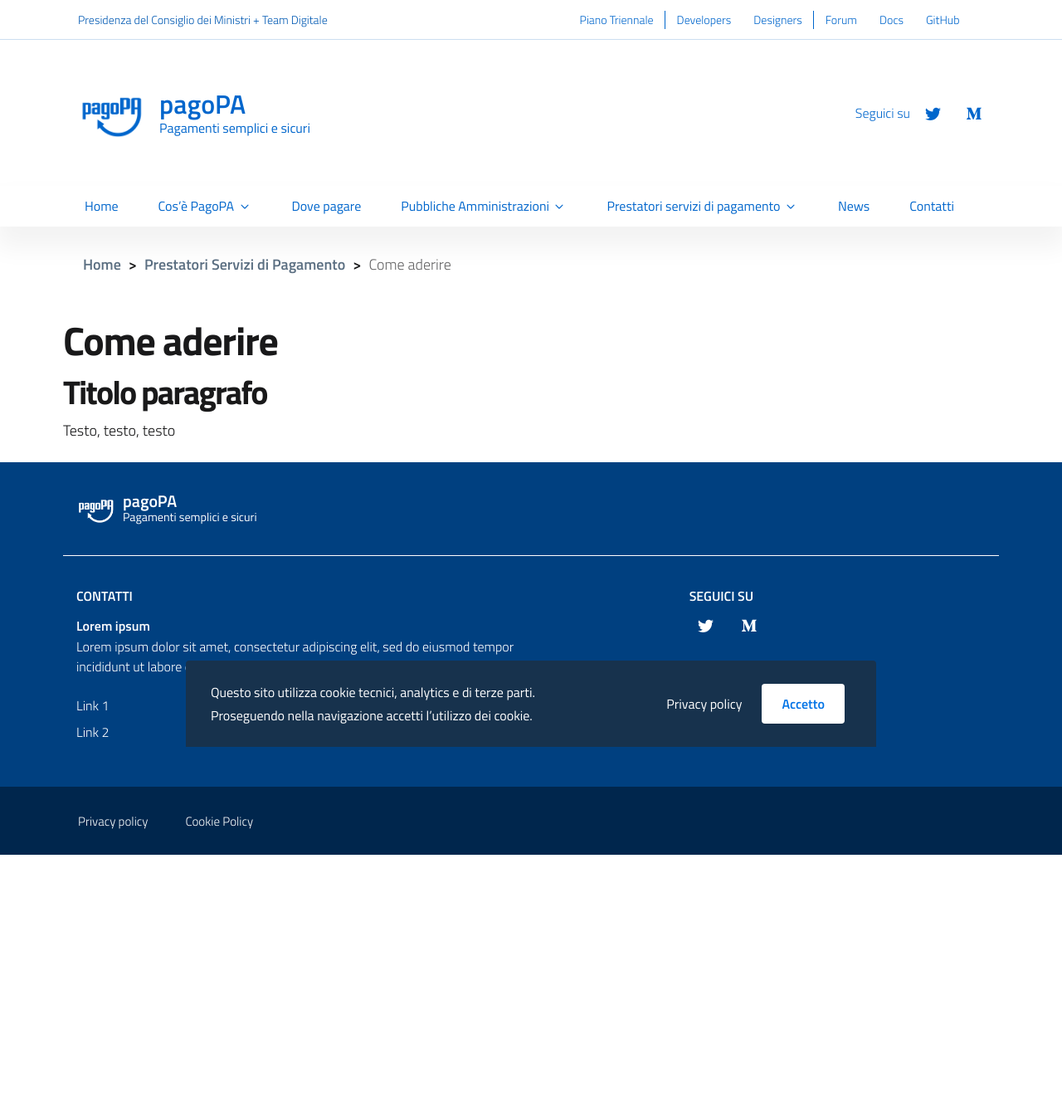
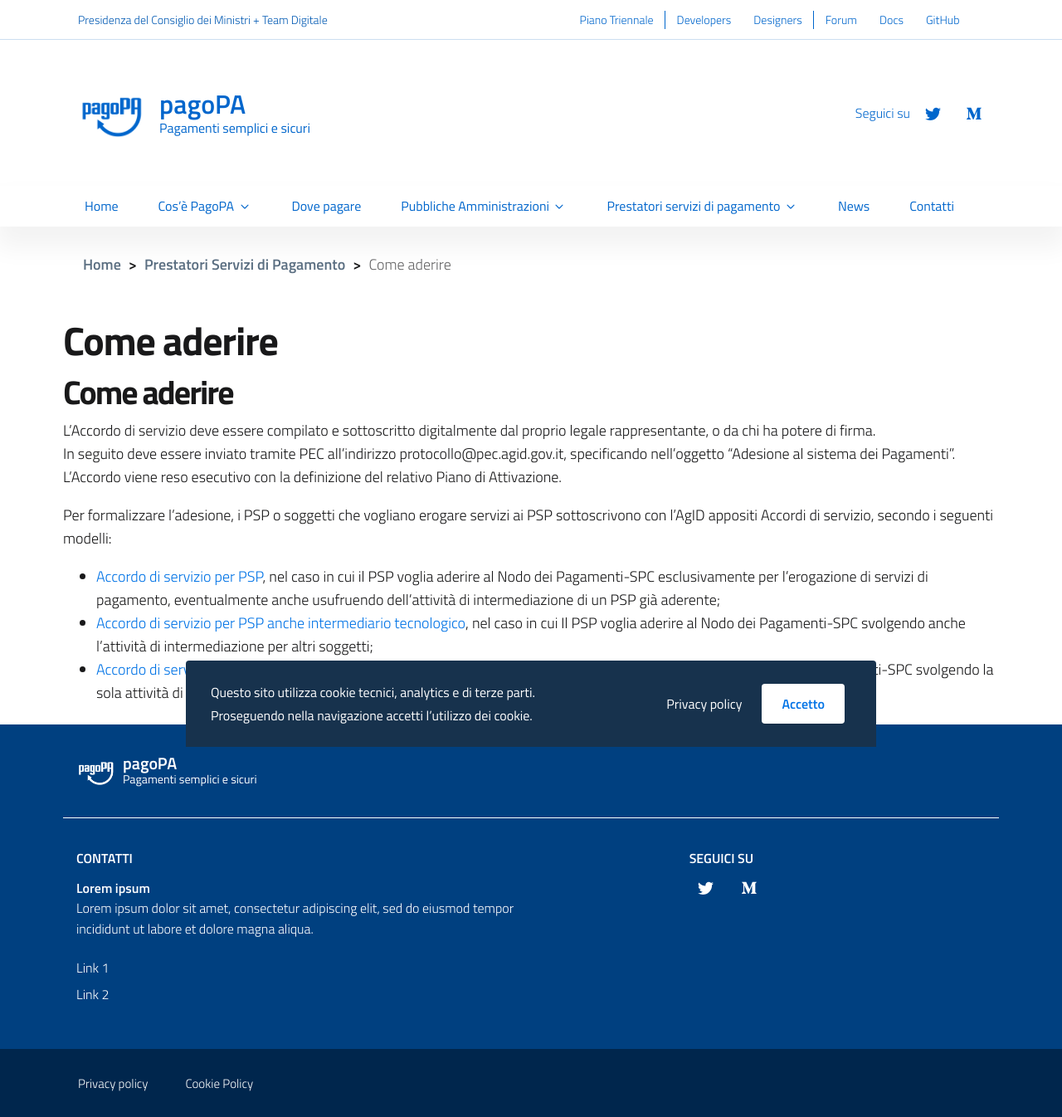
Before and after one commit to pagopa/site-pagopa.gov.it, a Jekyll site: the page built from it/prestatori-servizi-di-pagamento-come-aderire.md, in a window 1280 px wide. Shown: the whole page at 83% size. Built offline with Jekyll 4.4.1, drawn with Linux system fonts in a browser that asks for light colours; before the commit the page ends 1030 px from its top, so only the background shows below that.

Commit message:
Update prestatori-servizi-di-pagamento-come-aderire.md

```diff
--- a/it/prestatori-servizi-di-pagamento-come-aderire.md
+++ b/it/prestatori-servizi-di-pagamento-come-aderire.md
@@ -12,6 +12,13 @@
   - /prestatori-servizi-di-pagamento: Prestatori Servizi di Pagamento
 ---
 
-## Titolo paragrafo
+## Come aderire
 
-Testo, testo, testo
+L’Accordo di servizio deve essere compilato e sottoscritto digitalmente dal proprio legale rappresentante, o da chi ha potere di firma.
+In seguito deve essere inviato tramite PEC all’indirizzo protocollo@pec.agid.gov.it, specificando nell’oggetto “Adesione al sistema dei Pagamenti”.
+L’Accordo viene reso esecutivo con la definizione del relativo Piano di Attivazione.
+
+Per formalizzare l’adesione, i PSP o soggetti che vogliano erogare servizi ai PSP sottoscrivono con l’AgID appositi Accordi di servizio, secondo i seguenti modelli:
+* [Accordo di servizio per PSP](https://github.com/italia/lg-pagopa-docs/blob/master/documentazione_tecnica_collegata/psp/accordo_di_servizio_psp_2018_11_06_modulo.pdf), nel caso in cui il PSP voglia aderire al Nodo dei Pagamenti-SPC esclusivamente per l'erogazione di servizi di pagamento, eventualmente anche usufruendo dell'attività di intermediazione di un PSP già aderente;
+* [Accordo di servizio per PSP anche intermediario tecnologico](https://github.com/italia/lg-pagopa-docs/blob/master/documentazione_tecnica_collegata/psp/accordo_di_servizio_psp_intermediario_2018_11_06_modulo.pdf), nel caso in cui Il PSP voglia aderire al Nodo dei Pagamenti-SPC svolgendo anche l'attività di intermediazione per altri soggetti;
+* [Accordo di servizio per solo intermediario tecnologico](https://github.com/italia/lg-pagopa-docs/blob/master/documentazione_tecnica_collegata/psp/accordo_di_servizio_solo_intermediario.pdf), nel caso in cui un soggetto non PSP voglia aderire al Nodo dei Pagamenti-SPC svolgendo la sola attività di intermediazione per PSP.
```
